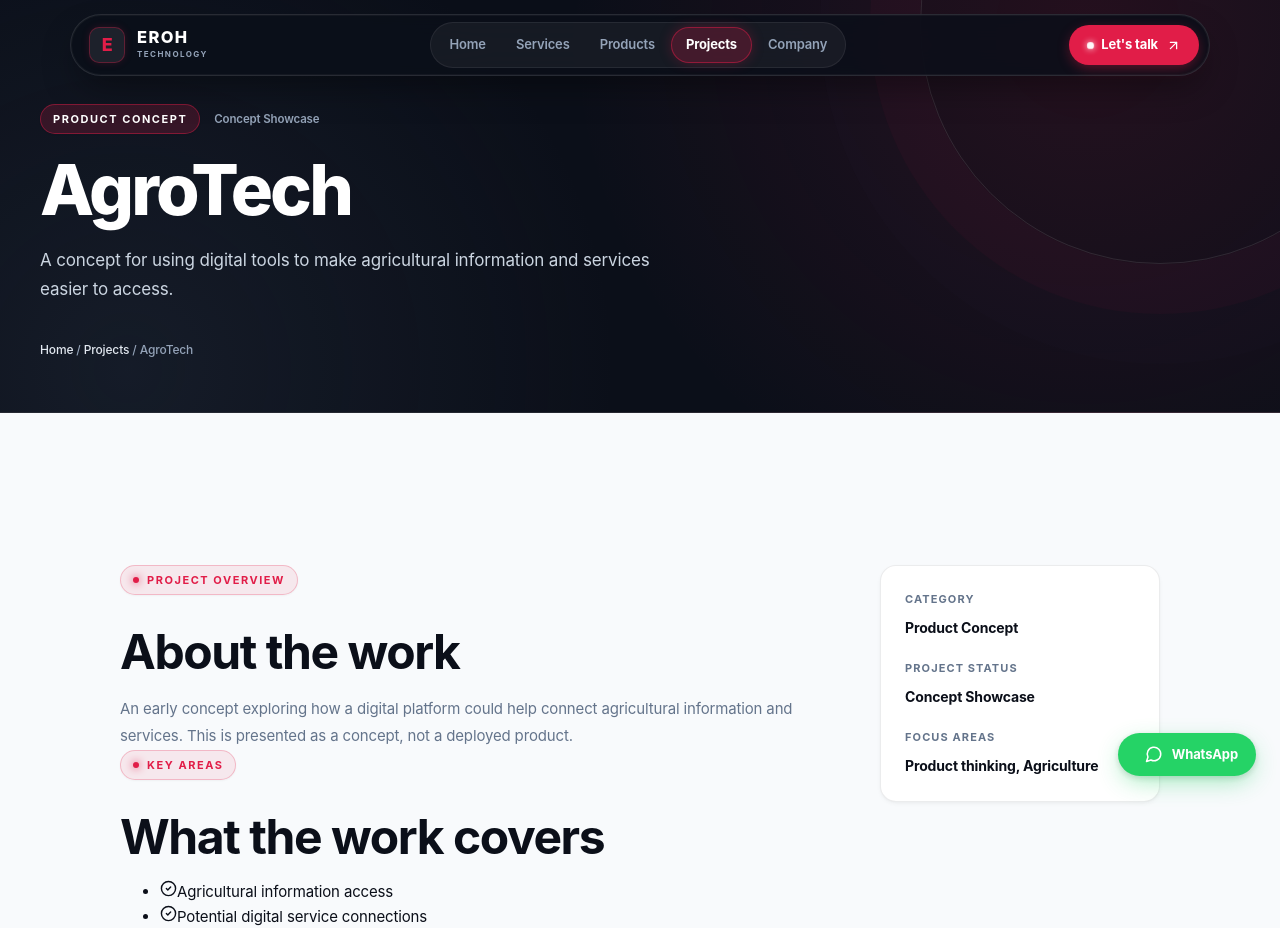
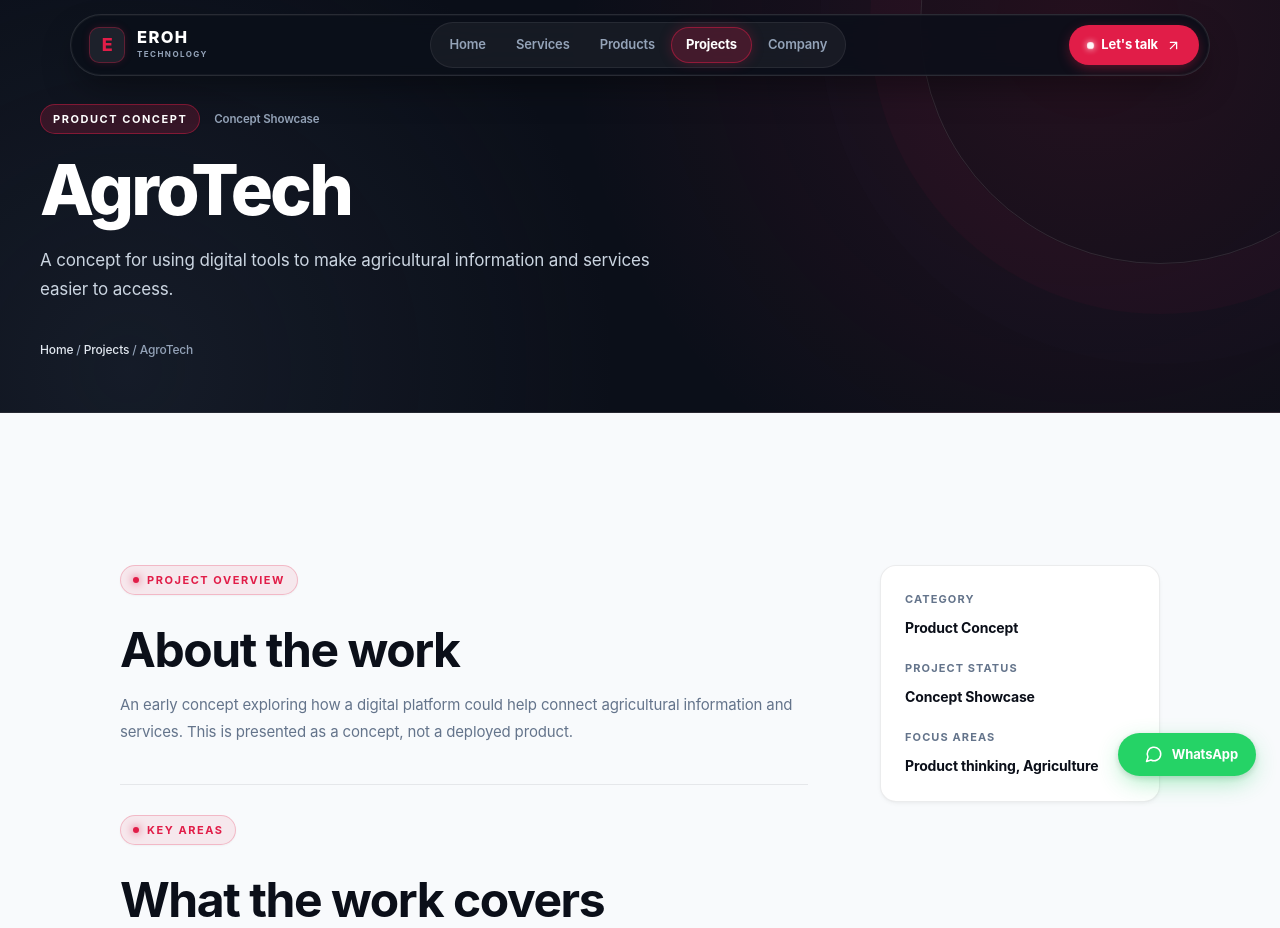
Before and after one commit to EricHOfla/Erohweb, a Next.js app: page /projects/agrotech-concept in a window 1280 px wide. Shown: the top 928 px of the page. Built offline with nearby package versions, Linux system fonts and the light colour scheme.

Commit message:
Style project icon and case study details

```diff
--- a/src/app/globals.css
+++ b/src/app/globals.css
@@ -1409,22 +1409,17 @@ p:last-child {
   text-decoration: none;
 }
 
-.project-code-mark {
-  position: static;
-  display: inline-flex;
-  align-items: center;
-  justify-content: center;
-  color: var(--blue);
-  font-family: var(--font-mono, monospace);
-  font-size: clamp(52px, 6vw, 76px);
-  font-weight: 800;
-  letter-spacing: -0.12em;
-  line-height: 1;
+.project-code-icon {
+  display: block;
+  flex: 0 0 auto;
+  color: var(--color-blue);
+  opacity: 1;
+  visibility: visible;
   transition: transform 0.25s ease, color 0.25s ease;
 }
 
-.project-card:hover .project-code-mark {
-  color: var(--red);
+.project-card:hover .project-code-icon {
+  color: var(--color-red);
   transform: scale(1.08);
 }
 
@@ -3042,3 +3037,48 @@ p:last-child {
     align-items: flex-start;
   }
 }
+
+
+/* Project detail content */
+.project-detail-content {
+  min-width: 0;
+}
+
+.project-detail-section + .project-detail-section {
+  margin-top: 38px;
+  padding-top: 30px;
+  border-top: 1px solid var(--line);
+}
+
+.project-detail-section h2 {
+  margin: 12px 0 14px;
+}
+
+.project-highlight-list {
+  display: grid;
+  gap: 12px;
+  padding: 0;
+  margin: 18px 0 0;
+  list-style: none;
+}
+
+.project-highlight-list li {
+  display: flex;
+  align-items: flex-start;
+  gap: 11px;
+  color: var(--color-dark);
+  font-size: 14px;
+  line-height: 1.65;
+}
+
+.project-highlight-list svg {
+  flex: 0 0 auto;
+  margin-top: 2px;
+  color: var(--color-blue);
+}
+
+@media (max-width: 768px) {
+  .project-actions {
+    flex-wrap: wrap;
+  }
+}
```
